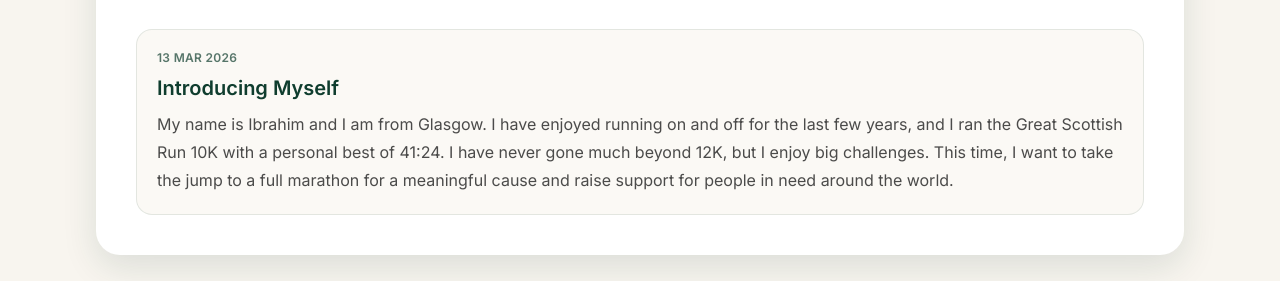
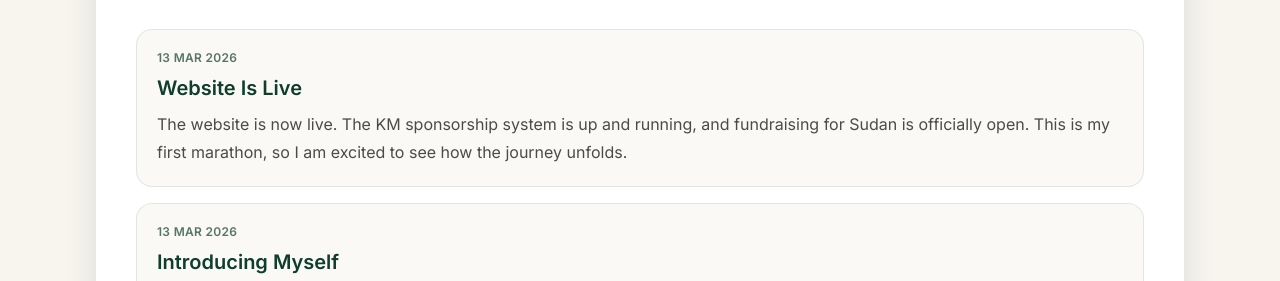
Before and after one commit to Himikid/42km-for-sudan, a website: page updates.html in a window 1280 px wide. Shown: the part 493-774 px from the top of the page. Drawn offline with nearby package versions, Linux system fonts and the light colour scheme.

Commit message:
Add and refine website launch update post

```diff
--- a/updates.html
+++ b/updates.html
@@ -68,9 +68,17 @@
         <div class="mt-8 space-y-4">
           <article class="rounded-2xl border border-deepGreen/10 bg-cream/60 p-5">
             <p class="text-xs font-semibold uppercase tracking-wide text-deepGreen/70">13 Mar 2026</p>
+            <h3 class="mt-2 text-xl font-semibold text-deepGreen">Website Is Live</h3>
+            <p class="mt-2 leading-7 text-dark/80">
+              The website is now live. The KM sponsorship system is up and running, and fundraising for Sudan is officially open. This is my first marathon, so I am excited to see how the journey unfolds.
+            </p>
+          </article>
+
+          <article class="rounded-2xl border border-deepGreen/10 bg-cream/60 p-5">
+            <p class="text-xs font-semibold uppercase tracking-wide text-deepGreen/70">13 Mar 2026</p>
             <h3 class="mt-2 text-xl font-semibold text-deepGreen">Introducing Myself</h3>
             <p class="mt-2 leading-7 text-dark/80">
-              My name is Ibrahim and I am from Glasgow. I have enjoyed running on and off for the last few years, and I ran the Great Scottish Run 10K with a personal best of 41:24. I have never gone much beyond 12K, but I enjoy big challenges. This time, I want to take the jump to a full marathon for a meaningful cause and raise support for people in need around the world.
+              My name is Ibrahim, and I am from Glasgow. I have been running on and off for the last few years, and I have run the Great Scottish Run 10K for the last few years, with a personal best of 41:24. I have never run much beyond 12K, but I enjoy a challenge. Now I am stepping up to the full Berlin Marathon to raise funds for people in need in Sudan.
             </p>
           </article>
         </div>
```
